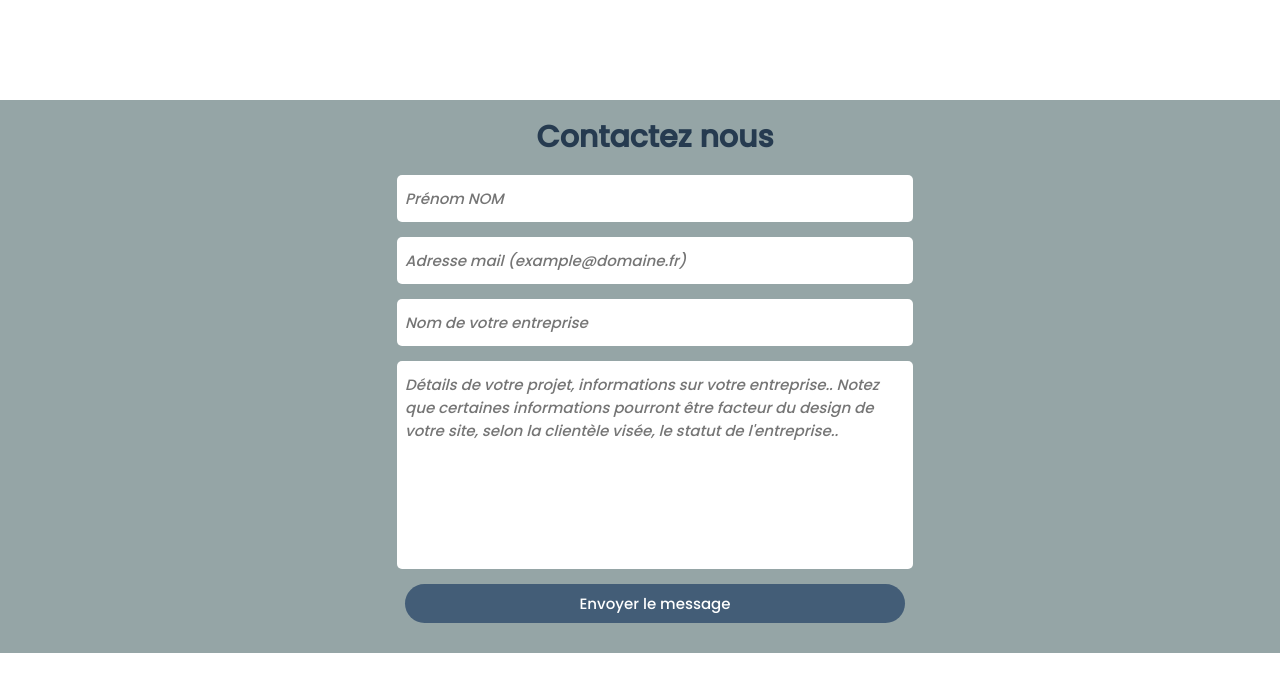
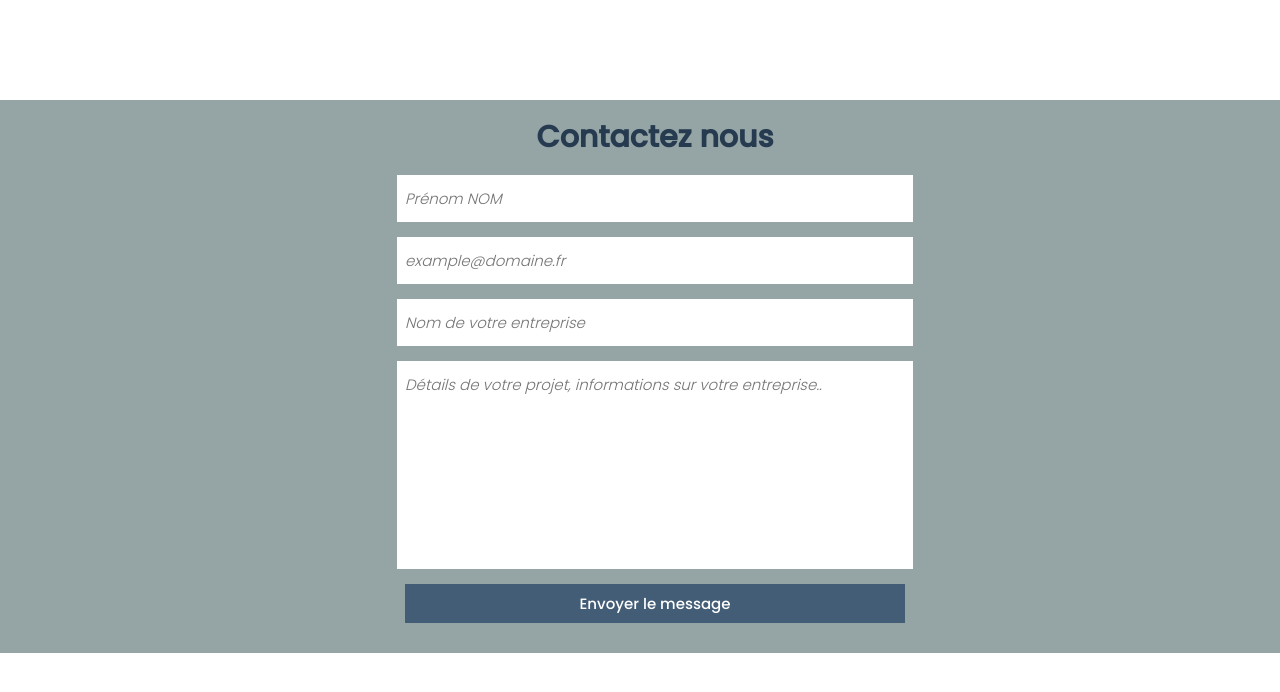
Before and after one commit to CheeseParty/NoobWeb, a PHP site: page /contact.php in a window 1280 px wide. Shown: the top 692 px of the page. Run offline with PHP 8.4, Linux system fonts and the light colour scheme.

Commit message:
Modification form contact

```diff
--- a/contact.php
+++ b/contact.php
@@ -21,10 +21,10 @@
         <div id="contactsection">
             <form method="post">
                 <h1>Contactez nous</h1>
-                <input type="text" name="nom" class="textboxform" placeholder="Prénom NOM">
-                <input type="email" name="email" class="textboxform" placeholder="Adresse mail (example@domaine.fr)">
-                <input type="text" name="entreprise" class="textboxform" placeholder="Nom de votre entreprise">
-                <textarea name="details" rows="8" class="textboxform" placeholder="Détails de votre projet, informations sur votre entreprise.. Notez que certaines informations pourront être facteur du design de votre site, selon la clientèle visée, le statut de l'entreprise.."></textarea>
+                <input type="text" class="textboxform" placeholder="Prénom NOM">
+                <input type="email" class="textboxform" placeholder="example@domaine.fr">
+                <input type="text" class="textboxform" placeholder="Nom de votre entreprise">
+                <textarea rows="8" class="textboxform" placeholder="Détails de votre projet, informations sur votre entreprise.. "></textarea>
                 <input type="submit" value="Envoyer le message" class="contactformbtn">
             </form>
         </div>
--- a/css/contact.css
+++ b/css/contact.css
@@ -12,8 +12,8 @@
     margin:15px auto 0 auto;
     width:500px;
     padding:12px 8px;
-    border-radius:5px;
     border:none;
+
 
 }
 
@@ -36,7 +36,6 @@
     transition:all 0.4s ease;
     background:#435D77;
     border:0;
-    border-radius:25px;
     color:#fff;
 }
 
@@ -47,13 +46,17 @@
 
 ::-webkit-input-placeholder {
    font-style: italic;
+     font-weight:300;
 }
 :-moz-placeholder {
    font-style: italic;
+     font-weight:300;
 }
 ::-moz-placeholder {
    font-style: italic;
+     font-weight:300;
 }
 :-ms-input-placeholder {
    font-style: italic;
+     font-weight:300;
 }
```
